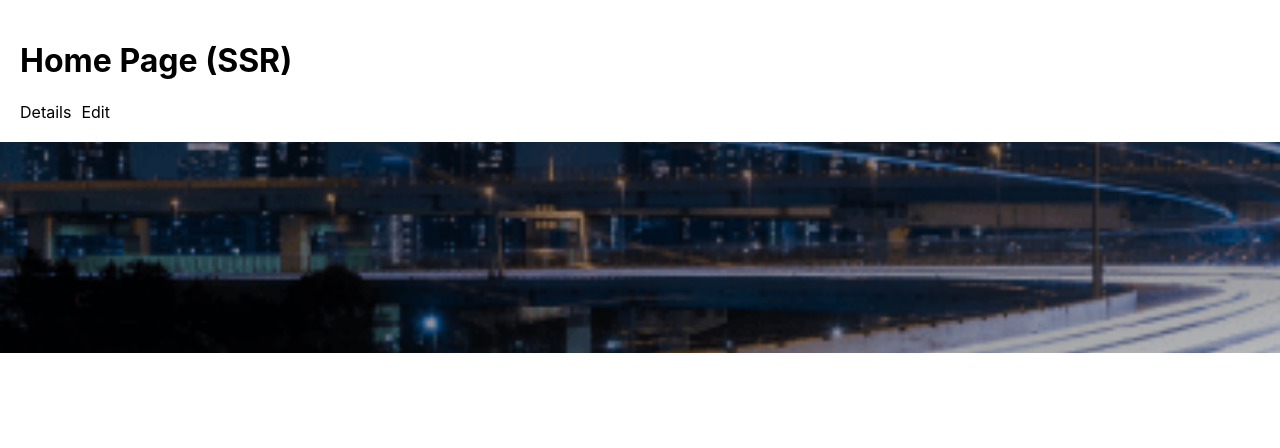
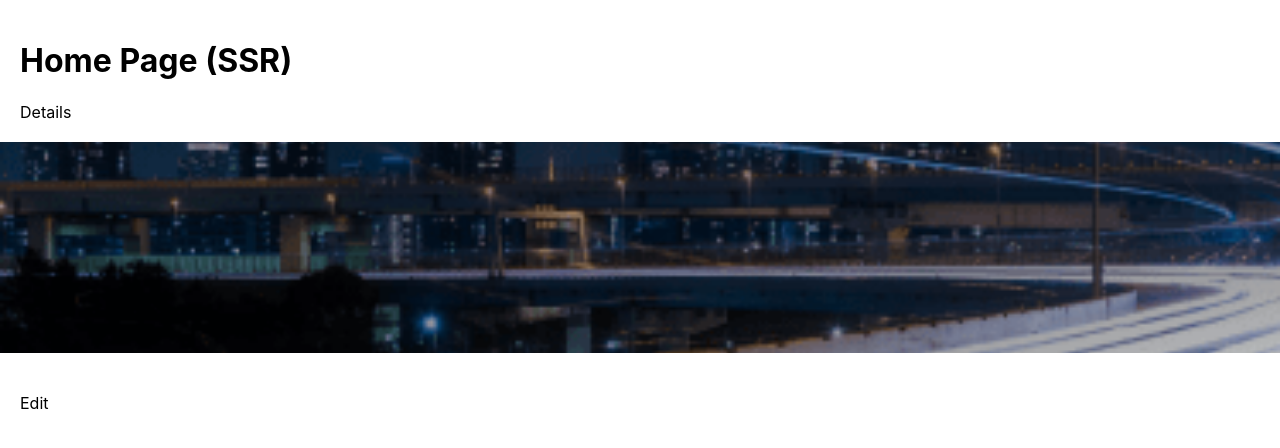
Before and after one commit to jsphkhan/nextjs-12-try, a Next.js app: page / in a window 1280 px wide. Shown: the top 448 px of the page. Built offline with nearby package versions, Linux system fonts and the light colour scheme; no server answers.

Commit message:
fix: added edit menu at bottom

```diff
--- a/pages/index.js
+++ b/pages/index.js
@@ -17,9 +17,6 @@ export default function HomePage({ users }) {
         <h1>Home Page (SSR)</h1>
         <Link href='/details'>
           <a>Details</a>
-        </Link>
-        <Link href='/edit'>
-          <a className={styles.editmenu}>Edit</a>
         </Link>
       </div>
       <div className={styles.hero}>
@@ -59,6 +56,9 @@ export default function HomePage({ users }) {
             );
           })}
         </ul>
+        <Link href='/edit'>
+          <a>Edit</a>
+        </Link>
       </div>
     </>
   );
--- a/styles/Home.module.css
+++ b/styles/Home.module.css
@@ -40,7 +40,3 @@
 .name > p {
   color: #9a9a9a;
 }
-
-.editmenu {
-  margin-left: 10px;
-}
```
